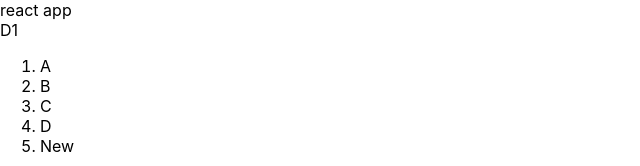
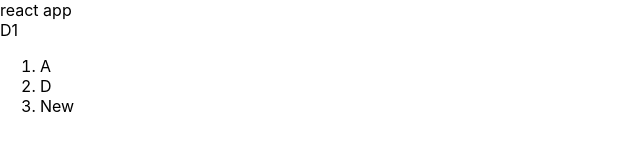
Before and after one commit to killcoder26/demo, a React (Create React App) app: page / in a window 1280 px wide. Shown: the top 166 px of the page, without its empty margins (0-640 px from the left). Built offline with nearby package versions, Linux system fonts and the light colour scheme.

Commit message:
addednew

```diff
--- a/src/D1.js
+++ b/src/D1.js
@@ -7,12 +7,7 @@ export default function D1() {
         <li>
           A
         </li>
-        <li>
-          B
-        </li>
-        <li>
-          C
-        </li>
+
 
         <li>
           D
```
